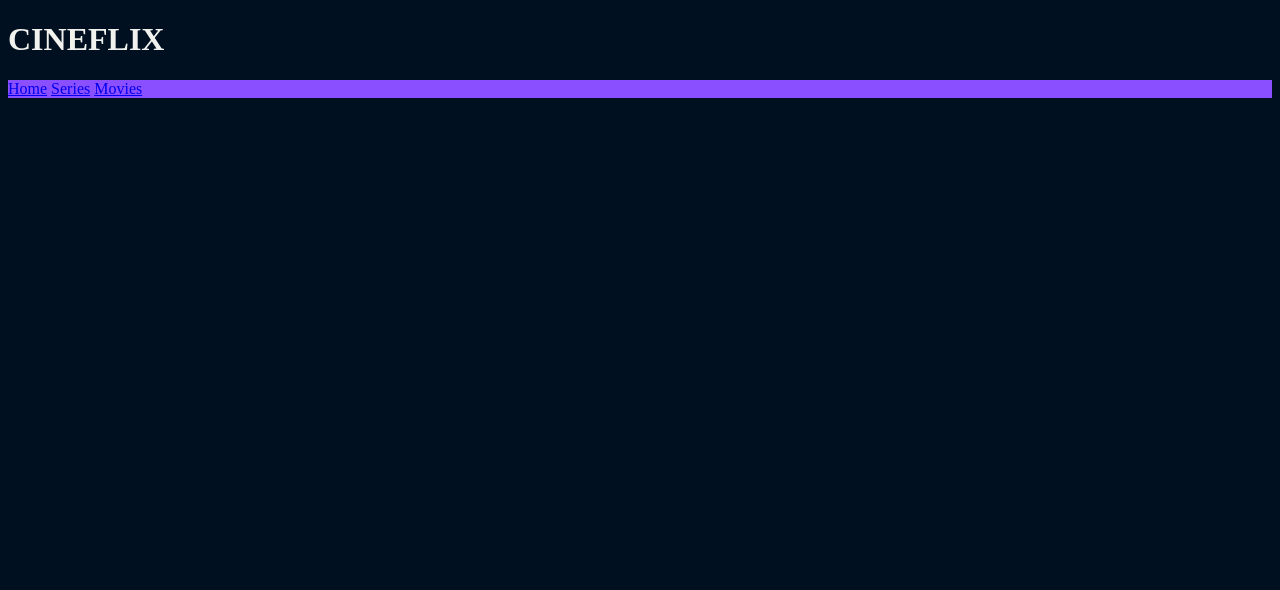
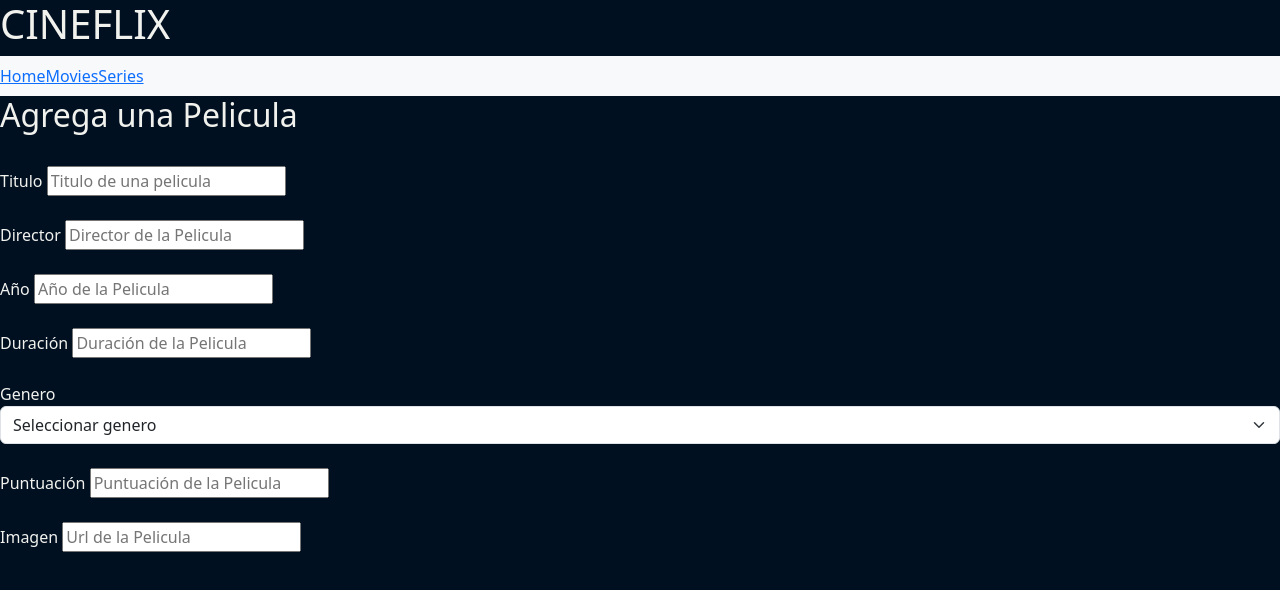
Before and after one commit to efetine/PM2, a website: page front/movies.html in a window 1280 px wide. Drawn offline with nearby package versions, Linux system fonts and the light colour scheme.

Commit message:
Modulo 2 homework 3

```diff
--- a/front/index.html
+++ b/front/index.html
@@ -4,6 +4,12 @@
     <meta charset="UTF-8" />
     <meta name="viewport" content="width=device-width, initial-scale=1.0" />
     <title>Document</title>
+    <link
+      href="https://cdn.jsdelivr.net/npm/bootstrap@5.3.3/dist/css/bootstrap.min.css"
+      rel="stylesheet"
+      integrity="sha384-QWTKZyjpPEjISv5WaRU9OFeRpok6YctnYmDr5pNlyT2bRjXh0JMhjY6hW+ALEwIH"
+      crossorigin="anonymous"
+    />
     <link rel="stylesheet" href="index.css" />
     <link rel="stylesheet" href="navbar.css" />
     <link rel="stylesheet" href="common.css" />
@@ -15,8 +21,8 @@
     </header>
     <nav>
       <a href="/">Home</a>
+      <a href="./movies.html">Movies</a>
       <a href="./series.html">Series</a>
-      <a href="./movies.html">Movies</a>
     </nav>
     <section>
       <article>
@@ -24,7 +30,6 @@
         <div id="movies-cards"></div>
       </article>
     </section>
-
     <script src="./scripts/index.js"></script>
   </body>
 </html>
--- a/front/movies.html
+++ b/front/movies.html
@@ -4,6 +4,12 @@
     <meta charset="UTF-8" />
     <meta name="viewport" content="width=device-width, initial-scale=1.0" />
     <title>Document</title>
+    <link
+      href="https://cdn.jsdelivr.net/npm/bootstrap@5.3.3/dist/css/bootstrap.min.css"
+      rel="stylesheet"
+      integrity="sha384-QWTKZyjpPEjISv5WaRU9OFeRpok6YctnYmDr5pNlyT2bRjXh0JMhjY6hW+ALEwIH"
+      crossorigin="anonymous"
+    />
     <link rel="stylesheet" href="movies.css" />
     <link rel="stylesheet" href="common.css" />
     <link rel="stylesheet" href="navbar.css" />
@@ -12,10 +18,53 @@
     <header>
       <h1>CINEFLIX</h1>
     </header>
-    <nav>
+    <nav  class="navbar navbar-expand-lg bg-body-tertiary">
       <a href="/">Home</a>
+      <a href="./movies.html">Movies</a>
       <a href="./series.html">Series</a>
-      <a href="./movies.html">Movies</a>
     </nav>
-  </body>
+    <main>
+      <form action="" class="row g-4 needs-validation movies-form">
+        <h2>Agrega una Pelicula</h2>
+        <div class="">
+          <label for="title">Titulo</label>
+          <input type="text" name="" id="title" placeholder="Titulo de una pelicula">
+        </div>
+        <div>
+          <label for="director">Director</label>
+          <input type="text" name="" id="director" placeholder="Director de la Pelicula">
+        </div>
+        <div>
+          <label for="year">Año</label>
+          <input type="text" name="" id="year" placeholder="Año de la Pelicula">
+        </div>
+        <div>
+          <label for="duration">Duración</label>
+          <input type="text" name="" id="duration" placeholder="Duración de la Pelicula" required pattern="">
+        </div>
+        <div>
+          <label for="genre">Genero</label>
+          <select name="genre" id="genre" class="form-select" required>
+            <option value="">Seleccionar genero</option>
+            <option value="Action">Acción</option>
+            <option value="Adventure">Aventura</option>
+            <option value="Animation">Animacción</option>
+            <option value="Comedy">Comedia</option>
+            <option value="Drama">Drama</option>
+            <option value="fantasy">Fantasía</option>
+            <option value="Horror">Terror</option>
+            <option value="Romantic">Romanticas</option>
+            <option value="Suspense">Suspenso</option>
+          </select>
+        </div>
+        <div>
+          <label for="rate">Puntuación</label>
+          <input type="text" name="" id="rate" placeholder="Puntuación de la Pelicula">
+        </div>
+        <div>
+          <label for="poster">Imagen</label>
+          <input type="text" name="" id="poster" placeholder="Url de la Pelicula">
+        </div>
+      </form>
+    </main>
 </html>
```
Also changed, not shown: front/series.html (+1 -1 lines), front/scripts/index.js (line endings or trailing spaces).
